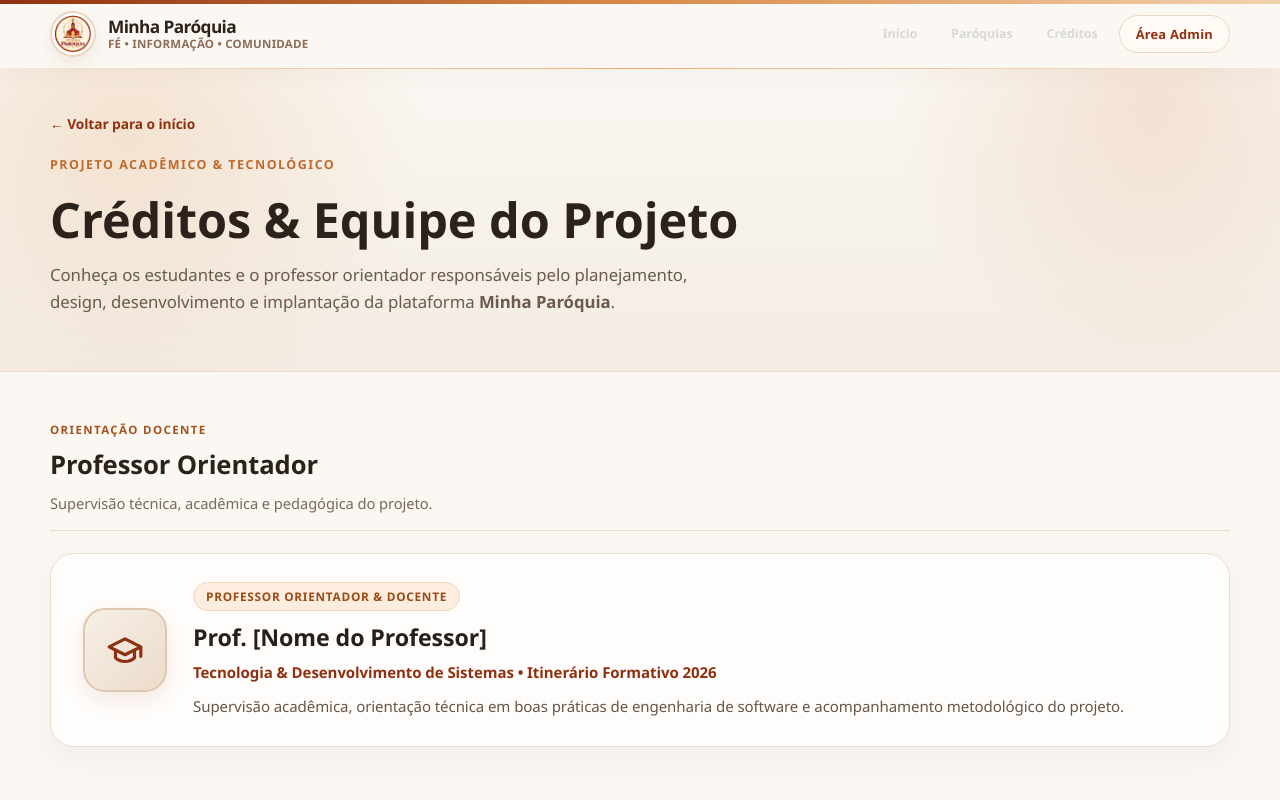
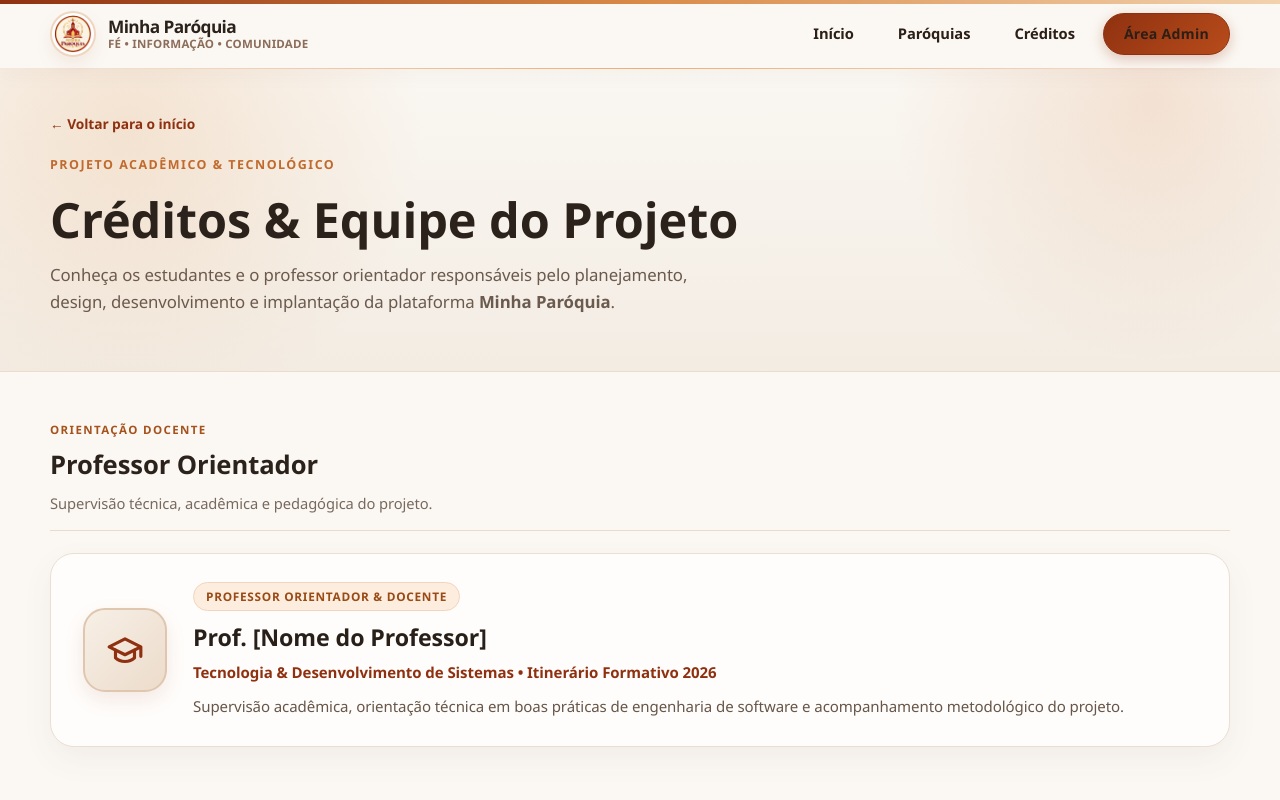
Before and after one commit to Itinerario2026/infogreja-plus, a React (Vite) app in the folder client/: page /creditos in a window 1280 px wide. Shown: the top 800 px of the page. Built offline with nearby package versions, Linux system fonts and the light colour scheme.

Commit message:
Corrige contraste e visibilidade dos links de navegacao e destaca botao Area Admin

```diff
--- a/client/src/styles.css
+++ b/client/src/styles.css
@@ -2169,27 +2169,36 @@ body{margin:0;}
   box-shadow:0 0 0 4px rgba(237,123,24,.12);
 }
 .brand-header .nav{
-  gap:8px;
-  margin-left:8px;
+  gap:12px;
+  margin-left:auto;
+  align-items:center;
 }
 .brand-header .nav a{
-  padding:9px 13px;
+  padding:9px 16px;
   border-radius:10px;
-  color:#d8d8d8;
-  font-size:.78rem;
+  color:#2b1f17 !important;
+  font-size:.92rem;
   font-weight:750;
+  transition:all .2s ease;
 }
 .brand-header .nav a:hover{
-  color:#fff;
-  background:#252525;
+  color:#8f3110 !important;
+  background:rgba(143,49,16,.08);
 }
 .brand-header .nav a:after{display:none;}
 .brand-header .nav .nav-cta{
-  background:var(--brand-orange);
-  color:#fff;
-}
-.brand-header .nav .nav-cta:hover{background:#d9680b;}
-.brand-header .menu-btn{color:#fff;}
+  background:#fff;
+  border:1px solid #ead6c2;
+  color:#8f3110 !important;
+  border-radius:999px;
+  padding:8px 18px;
+}
+.brand-header .nav .nav-cta:hover{
+  background:#8f3110;
+  color:#fff !important;
+  border-color:#8f3110;
+}
+.brand-header .menu-btn{color:#2b1f17;}
 
 /* primeira dobra menor: cabe com folga em notebooks */
 .hero-showcase{
@@ -2408,10 +2417,11 @@ body{margin:0;}
 @media(max-width:820px){
   .brand-header .nav{
     top:68px;
-    background:#151515;
-    border-bottom:1px solid #2a2a2a;
+    background:#fffcf9;
+    border-bottom:1px solid #ebdccb;
+    box-shadow:0 14px 34px rgba(75,46,20,.12);
   }
-  .brand-header .nav a{color:#e7e7e7;}
+  .brand-header .nav a{color:#2b1f17 !important;}
   .hero-showcase-grid{grid-template-columns:1fr;}
   .hero-showcase{padding-top:40px;}
   .hero-visual-panel{
@@ -2964,43 +2974,51 @@ input:focus,select:focus,textarea:focus{border-color:#cf8b58;box-shadow:0 0 0 3p
 }
 
 /* ==========================================================================
-   NAVEGAÇÃO: Botão Admin & Link Créditos (Limpo e sem poluição visual)
+   NAVEGAÇÃO: Botão Admin & Link Créditos (Alta visibilidade e contraste)
    ========================================================================== */
 .nav-credits-link{
-  color:#5e4b3e !important;
-  font-weight:700 !important;
-  transition:color .2s ease;
+  color:#2b1f17 !important;
+  font-weight:750 !important;
+  font-size:.92rem !important;
+  transition:all .2s ease;
 }
 .nav-credits-link:hover{
   color:#8f3110 !important;
+  background:rgba(143,49,16,.08) !important;
 }
 
 .nav-admin-link{
-  padding:8px 16px !important;
+  display:inline-flex !important;
+  align-items:center;
+  justify-content:center;
+  padding:9px 20px !important;
   border-radius:999px !important;
-  background:#fffaf5 !important;
-  color:#8f3110 !important;
-  border:1px solid #ead6c2 !important;
-  font-weight:750 !important;
-  font-size:.8rem !important;
+  background:linear-gradient(135deg, #8f3110 0%, #b84c1b 100%) !important;
+  color:#ffffff !important;
+  border:1px solid #8f3110 !important;
+  font-weight:800 !important;
+  font-size:.88rem !important;
   letter-spacing:.02em;
+  box-shadow:0 4px 14px rgba(143,49,16,.28);
   transition:all .2s ease;
 }
 .nav-admin-link:hover{
-  background:#8f3110 !important;
-  color:#fff !important;
-  border-color:#8f3110 !important;
-  box-shadow:0 4px 14px rgba(143,49,16,.18);
+  background:linear-gradient(135deg, #74250a 0%, #9e3e12 100%) !important;
+  color:#ffffff !important;
+  border-color:#74250a !important;
+  transform:translateY(-1px);
+  box-shadow:0 6px 18px rgba(143,49,16,.38);
 }
 
 /* Mobile drawer adjustments */
 @media (max-width: 900px) {
   .brand-header .nav.show .nav-admin-link{
-    margin-top:8px;
+    margin-top:10px;
     justify-content:center;
     text-align:center;
     width:100%;
-    padding:12px 18px !important;
+    padding:13px 20px !important;
+    font-size:.95rem !important;
   }
 }
 
```
